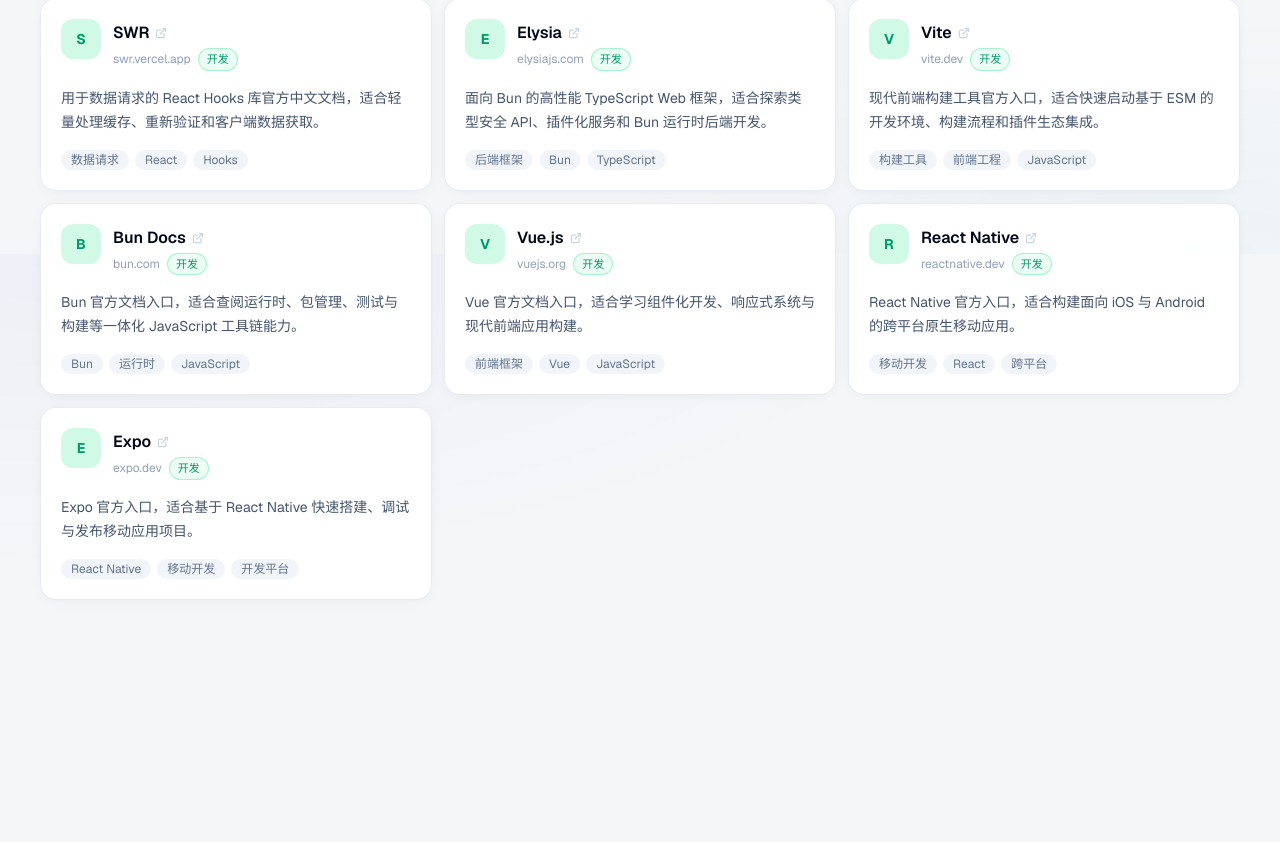
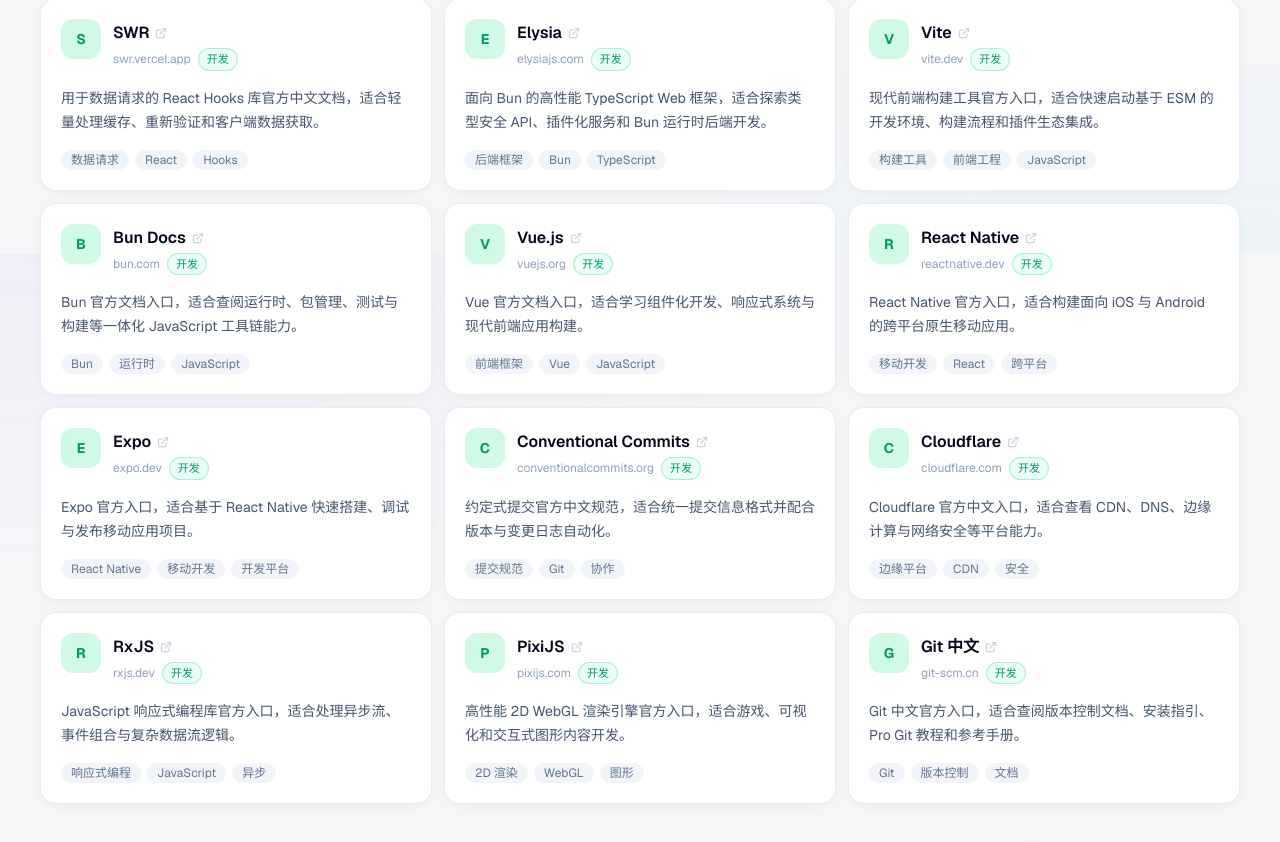
Before and after one commit to Renouc/site-atlas, a Next.js app: page / in a window 1280 px wide. Shown: the part 4546-5388 px from the top of the page. Before the commit the page ends 5194 px from the top, so only its background shows below. Built offline with nearby package versions, Linux system fonts and the light colour scheme.

Commit message:
feat: ✨ 新增 Git 中文等站点

```diff
--- a/data/sites.ts
+++ b/data/sites.ts
@@ -701,4 +701,54 @@
     sortOrder: 700,
     status: "active",
   },
+  {
+    id: "conventional-commits",
+    name: "Conventional Commits",
+    url: "https://www.conventionalcommits.org/zh-hans/v1.0.0/",
+    description: "约定式提交官方中文规范，适合统一提交信息格式并配合版本与变更日志自动化。",
+    category: "开发",
+    tags: ["提交规范", "Git", "协作"],
+    sortOrder: 710,
+    status: "active",
+  },
+  {
+    id: "cloudflare",
+    name: "Cloudflare",
+    url: "https://www.cloudflare.com/zh-cn/",
+    description: "Cloudflare 官方中文入口，适合查看 CDN、DNS、边缘计算与网络安全等平台能力。",
+    category: "开发",
+    tags: ["边缘平台", "CDN", "安全"],
+    sortOrder: 720,
+    status: "active",
+  },
+  {
+    id: "rxjs",
+    name: "RxJS",
+    url: "https://rxjs.dev/",
+    description: "JavaScript 响应式编程库官方入口，适合处理异步流、事件组合与复杂数据流逻辑。",
+    category: "开发",
+    tags: ["响应式编程", "JavaScript", "异步"],
+    sortOrder: 730,
+    status: "active",
+  },
+  {
+    id: "pixijs",
+    name: "PixiJS",
+    url: "https://pixijs.com/",
+    description: "高性能 2D WebGL 渲染引擎官方入口，适合游戏、可视化和交互式图形内容开发。",
+    category: "开发",
+    tags: ["2D 渲染", "WebGL", "图形"],
+    sortOrder: 740,
+    status: "active",
+  },
+  {
+    id: "git-scm-cn",
+    name: "Git 中文",
+    url: "https://git-scm.cn/",
+    description: "Git 中文官方入口，适合查阅版本控制文档、安装指引、Pro Git 教程和参考手册。",
+    category: "开发",
+    tags: ["Git", "版本控制", "文档"],
+    sortOrder: 750,
+    status: "active",
+  },
 ];
```
Also changed, not shown: 1 other file (tests, documents, lock files or other folders).
